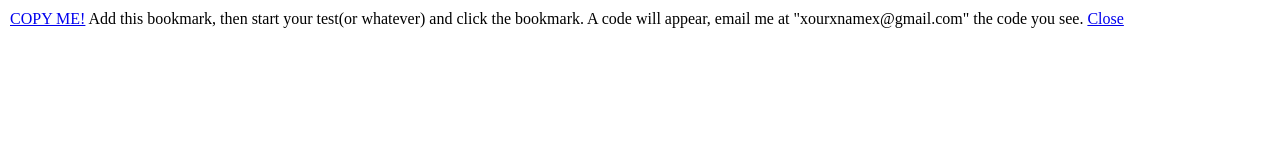
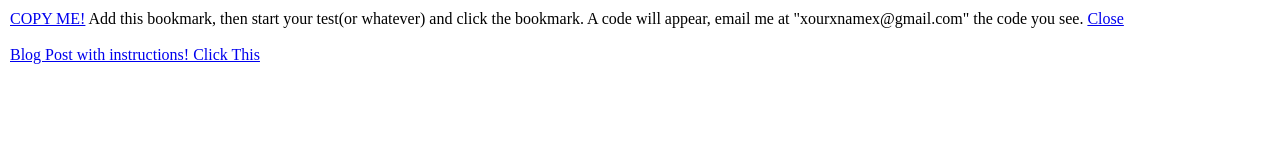
Before and after one commit to edgenuityhack/edgenuity, a plain HTML site: page index.html in a window 1280 px wide. Both pictures are taken after a click on the link "Click this for info.". Drawn offline with Linux system fonts and the light colour scheme.

Commit message:
Update index.html

```diff
--- a/index.html
+++ b/index.html
@@ -35,6 +35,9 @@
 
   </div>
   </center>
-  <div style="display: none" id="help"> <a href='javascript: function getResult(){let axe = document.createElement("a");axe.setAttribute("id","axey");axe.setAttribute("style","position: absolute; top: 0; left: 45%;z-index: 9999; padding: 10px; border: 1px solid red; background: black; opacity: 0.7;");let azzey = document.createElement("input");azzey.setAttribute("style","");azzey.value = window.frames[0].ActivityKeys.resultKey;document.getElementById("lesson-pane-wrapper").appendChild(axe);document.getElementById("axey").innerHTML += "<br>5 seconds to Copy Code!<hr>";document.getElementById("axey").appendChild(azzey);setTimeout(function(){ document.getElementById("lesson-pane-wrapper").removeChild(axe); document.getElementById("axey").removeChild(azzey); },5000);} getResult();'> COPY ME!</a> Add this bookmark, then start your test(or whatever) and click the bookmark. A code will appear, email me at "xourxnamex@gmail.com" the code you see. <a onclick="some()" href="#">Close</a></div>
+  <div style="display: none" id="help"> <a href='javascript: function getResult(){let axe = document.createElement("a");axe.setAttribute("id","axey");axe.setAttribute("style","position: absolute; top: 0; left: 45%;z-index: 9999; padding: 10px; border: 1px solid red; background: black; opacity: 0.7;");let azzey = document.createElement("input");azzey.setAttribute("style","");azzey.value = window.frames[0].ActivityKeys.resultKey;document.getElementById("lesson-pane-wrapper").appendChild(axe);document.getElementById("axey").innerHTML += "<br>5 seconds to Copy Code!<hr>";document.getElementById("axey").appendChild(azzey);setTimeout(function(){ document.getElementById("lesson-pane-wrapper").removeChild(axe); document.getElementById("axey").removeChild(azzey); },5000);} getResult();'> COPY ME!</a> Add this bookmark, then start your test(or whatever) and click the bookmark. A code will appear, email me at "xourxnamex@gmail.com" the code you see. <a onclick="some()" href="#">Close</a>
+  <br><br>
+    <a href="https://reallydependant.blogspot.com/2019/11/edgenuity-hack-2019-youre-welcome.html">Blog Post with instructions! Click This</a>
+  </div>
 </body>
 </html>
```
